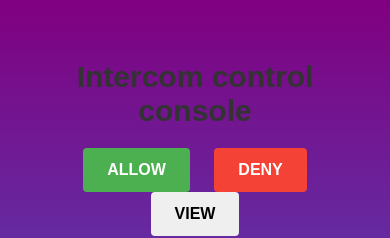
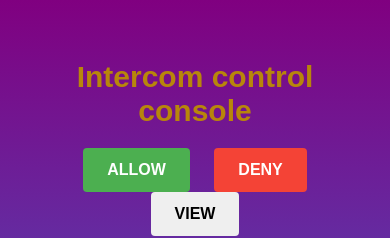
Before and after one commit to anu-sin-theta/Intercom, a plain HTML site: page intercom.html in a window 390 px wide. Shown: the top 238 px of the page. Drawn offline with Linux system fonts and the light colour scheme; no server answers.

```diff
--- a/style.css
+++ b/style.css
@@ -20,7 +20,7 @@
 }
 
 h1 {
-  color: #333333;
+  color: darkgoldenrod;
   font-size: 50px;
 }
 
```
